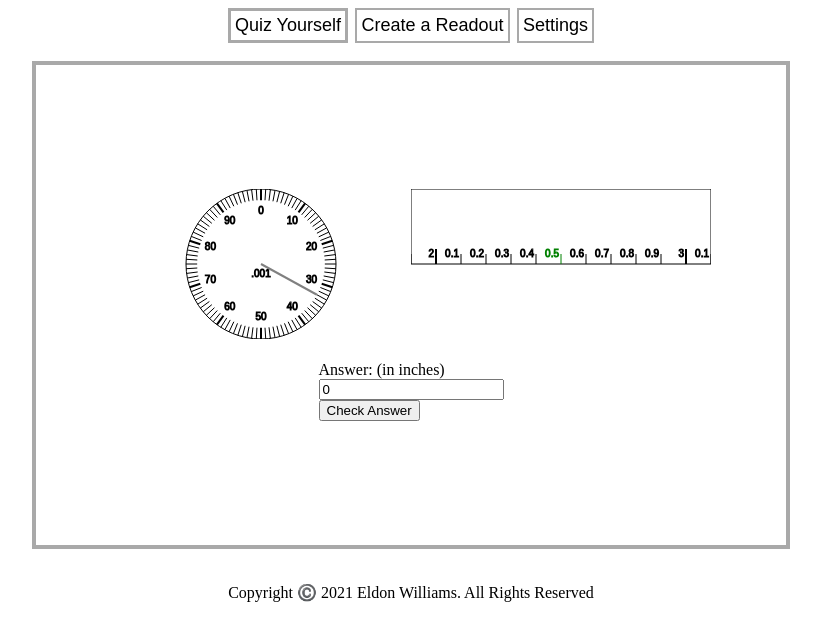
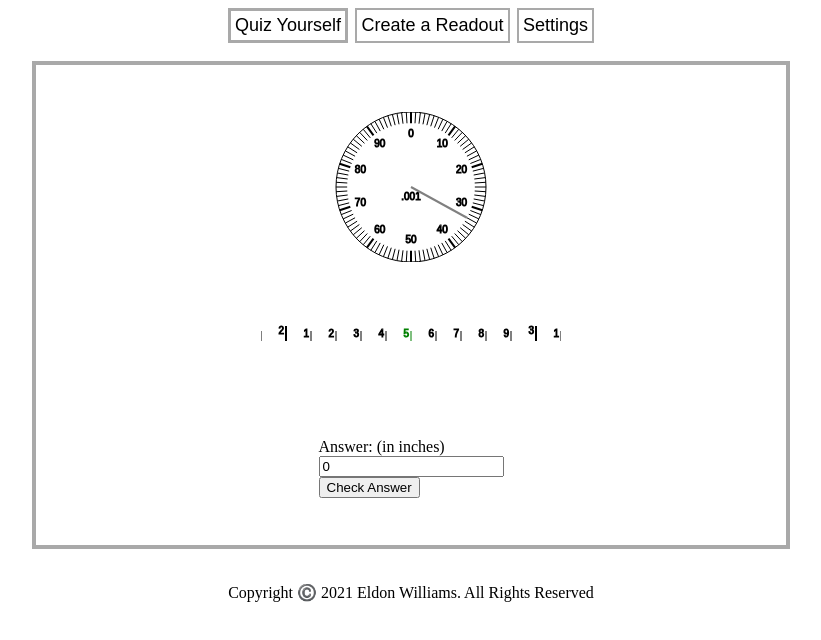
Before and after one commit to MrTops/Caliper-Reader, a React (Create React App) app in the folder app/: page / in a window 1280 px wide. Shown: the top 640 px of the page, without its empty margins (229-1050 px from the left). Built offline with nearby package versions, Linux system fonts and the light colour scheme.

Commit message:
finalized

```diff
--- a/app/src/Caliper.js
+++ b/app/src/Caliper.js
@@ -3,7 +3,7 @@ import { Motion, spring } from "react-motion";
 import WrappedCanvas from "./WrappedCanvas";
 
 const Caliper = props => {
-    return (<Motion style={{value: spring(props.value || 0),}}>
+    return (<Motion defaultStyle={{value: 0,}} style={{value: spring(props.value || 0),}}>
         {style => {
             return (<div>
                 <WrappedCanvas drawingFunction={(ctx) => {
@@ -46,7 +46,7 @@ const Caliper = props => {
                     ctx.lineWidth = 1;
                 }} cleanupFunction={(ctx) => {
                     ctx.clearRect(0, 0, ctx.canvas.width, ctx.canvas.height);
-                }} />
+                }} /><br/>
                 <WrappedCanvas drawingFunction={(ctx) => {
                     /**
                      * Inch Renderer
@@ -56,17 +56,15 @@ const Caliper = props => {
                     var height = ctx.canvas.height;
                     var width = ctx.canvas.width;
 
-                    var lineOffset = inchAmount / width;
-
-                    ctx.strokeRect(0, 0, width, height / 2);
                     ctx.textAlign = "right";
                     for (let i = -20; i < 20; i++) {
                         // I is the current 1/10 of an inch we are on
                         // There should be 10 rendered 1/10th of a inch markers
                         // The actual 1/10 of an inch we are referring to should be highlighted
                         var currentValue = inchAmount + (i * 0.1);
-                        if (currentValue < 0) continue;
-                        var xCenter = (width / 2) + (i * (width / 12)) + lineOffset;
+                        if (parseFloat(currentValue.toFixed(1)) < 0) continue;
+                        // The parseFloat seems hacky, but I ran into some floating point errors
+                        var xCenter = (width / 2) + (i * (width / 12));
                         var isWhole = Math.floor(currentValue) === currentValue;
                         //
                         ctx.strokeStyle = currentValue.toFixed(1) === (Math.floor(props.value / 100) / 10).toFixed(1) ? "green" : "black";
@@ -76,7 +74,7 @@ const Caliper = props => {
                         ctx.lineTo(xCenter, height / 2 - (isWhole ? 15 : 10));
                         ctx.stroke();
                         ctx.lineWidth = 1;
-                        ctx.strokeText(isWhole ? currentValue : (currentValue - Math.floor(currentValue)).toFixed(1), xCenter - 2, height / 2.2);
+                        ctx.strokeText(isWhole ? currentValue : (currentValue - Math.floor(currentValue)).toFixed(1).substr(2, 1), xCenter - 2, height / (isWhole ? 2.2 : 2.125));
                     }
                 }} cleanupFunction={(ctx) => {
                     ctx.clearRect(0, 0, ctx.canvas.width, ctx.canvas.height);
```
